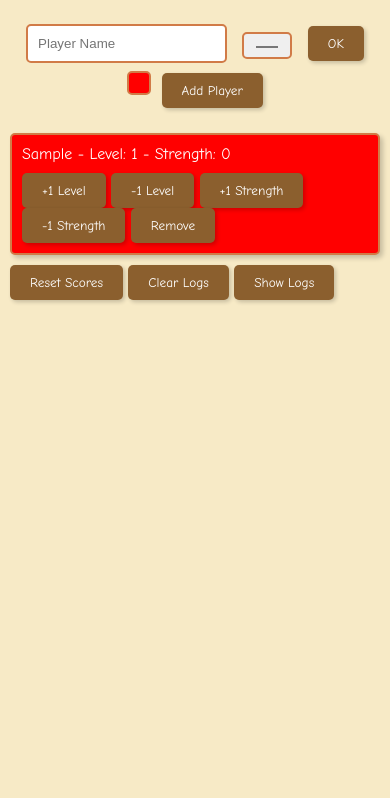
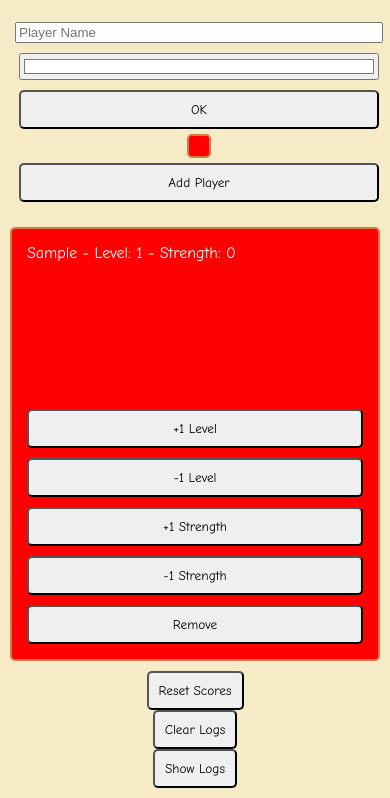
Before and after one commit to devlodi/Contador_munchkin, a plain HTML site: page index.html in a window 390 px wide. Both pictures are taken after typing "Sample" into the empty fields and a click on the button "Add Player". Shown: the part 70-868 px from the top of the page. Before the commit the page ends 844 px from the top, so only its background shows below. Drawn offline with Linux system fonts and the light colour scheme.

Commit message:
Update style.css

```diff
--- a/style.css
+++ b/style.css
@@ -1,38 +1,45 @@
 body {
-    font-family: 'Comic Neue', cursive; /* Ou qualquer outra fonte com estilo "fantasia" */
+    font-family: 'Comic Neue', cursive;
     margin: 0;
-    padding: 20px;
+    padding: 10px;
     background-color: #f7eac6;
     color: #3e3d32;
+    display: flex;
+    flex-direction: column;
+    align-items: center;
 }
 
 h1 {
     color: #d17b47;
-    text-align: center;
-    font-family: 'MedievalSharp', cursive; /* Fonte que lembra os títulos medievais para o título */
+    font-family: 'MedievalSharp', cursive;
+    margin-bottom: 20px;
 }
 
 #playerForm {
+    width: 100%;
+    max-width: 500px; /* Limita a largura do formulário */
     margin-bottom: 20px;
-    text-align: center;
+    display: flex;
+    flex-wrap: wrap;
+    justify-content: space-between;
 }
 
-#playerForm input[type="text"], #playerForm input[type="color"] {
-    padding: 10px;
+#playerForm input, #playerForm button {
+    flex: 1;
+    min-width: 120px; /* Define um tamanho mínimo para os elementos */
     margin: 5px;
+}
+
+#colorPreview {
+    width: 20px;
+    height: 20px;
     border: 2px solid #d17b47;
     border-radius: 5px;
 }
 
-#playerForm button {
-    margin: 5px;
-}
-
-#colorPreview {
-    border: 2px solid #d17b47;
-    display: inline-block;
-    border-radius: 5px;
-    margin-left: 5px;
+#playersList {
+    width: 100%;
+    max-width: 500px;
 }
 
 .player {
@@ -41,35 +48,67 @@ h1 {
     padding: 10px;
     margin-bottom: 10px;
     border-radius: 5px;
-    box-shadow: 3px 3px 5px rgba(0, 0, 0, 0.2);
+    display: flex;
+    justify-content: space-between;
+    flex-wrap: wrap;
+}
+
+.player > span {
+    flex: 1 1 150px; /* Cresce e encolhe, com base mínima de 150px */
+    margin: 5px;
+}
+
+.player > div {
+    display: flex;
+    flex-wrap: wrap;
+    justify-content: flex-end;
+}
+
+.player button {
+    margin: 5px;
 }
 
 button {
-    padding: 10px 20px;
-    background-color: #8b5f2e;
-    color: white;
-    border: none;
+    padding: 10px;
     border-radius: 5px;
     cursor: pointer;
     font-family: 'Comic Neue', cursive;
-    box-shadow: 2px 2px 4px rgba(0, 0, 0, 0.2);
 }
 
-button:hover {
-    background-color: #d17b47;
+#logs {
+    width: 100%;
+    max-width: 500px;
+    margin-top: 20px;
 }
 
 @media (max-width: 768px) {
-    body {
-        padding: 10px;
+    #playerForm {
+        flex-direction: column;
+        align-items: center;
     }
 
-    .player div {
-        margin-top: 10px;
+    #playerForm input, #playerForm button {
+        flex: 0 0 auto; /* Não permite que os elementos cresçam ou encolham */
+        width: calc(100% - 10px); /* Calcula a largura com base no espaço disponível */
     }
 
     .player {
         flex-direction: column;
         align-items: flex-start;
     }
+
+    .player > span, .player > div {
+        width: 100%; /* Faz com que os elementos filho ocupem toda a largura do container */
+        justify-content: space-between;
+        margin-top: 5px;
+    }
+
+    .player button {
+        width: 100%; /* Botões ocupam toda a largura para facilitar a interação no mobile */
+        margin-bottom: 5px; /* Adiciona espaço abaixo dos botões para evitar toques acidentais */
+    }
+
+    #logs {
+        margin-top: 10px;
+    }
 }
```
